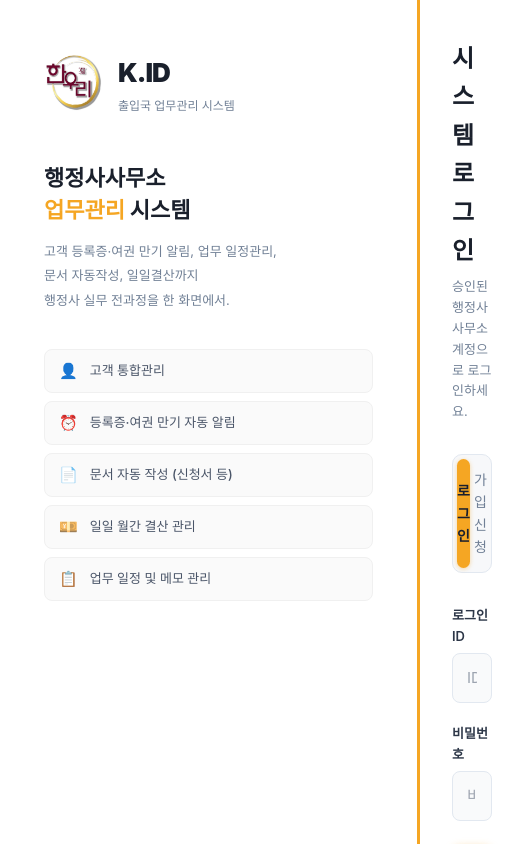
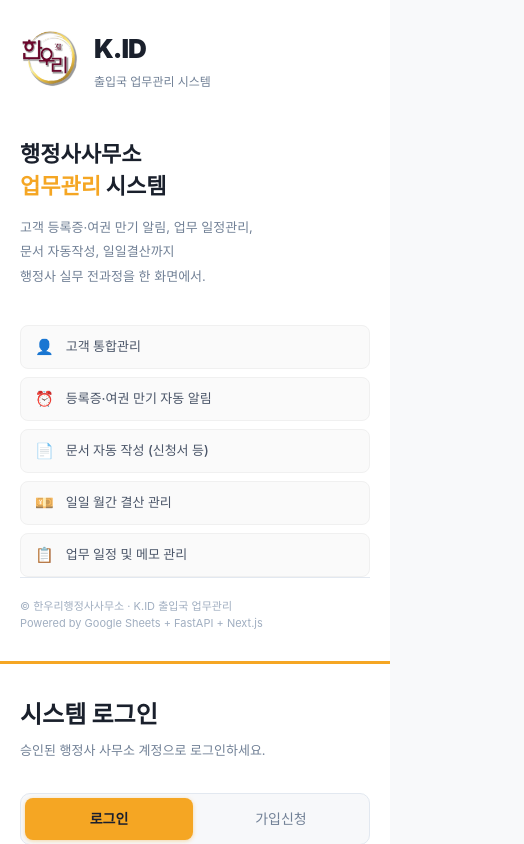
Before and after one commit to paulchan890130/hanwoory, a Next.js app in the folder frontend/: page /login in a window 390 px wide. Shown: the top 844 px of the page, 524 px wide, since content can reach past the window. Built offline with nearby package versions, Linux system fonts and the light colour scheme; a web font is replaced by a local one.

Commit message:
sync: make remote match local

```diff
--- a/frontend/app/(auth)/login/page.tsx
+++ b/frontend/app/(auth)/login/page.tsx
@@ -94,10 +94,11 @@ export default function LoginPage() {
   };
 
   return (
-    <div style={{ minHeight: "100vh", display: "flex", background: "#fff" }}>
+    <div className="login-outer" style={{ minHeight: "100vh", display: "flex", background: "#fff" }}>
 
       {/* ── 좌측 브랜딩 패널 (흰 배경, 골드 포인트) ── */}
       <div
+        className="login-left"
         style={{
           flex: "0 0 420px",
           background: "#fff",
@@ -172,6 +173,7 @@ export default function LoginPage() {
 
       {/* ── 우측 로그인 폼 (흰 배경) ── */}
       <div
+        className="login-right"
         style={{
           flex: 1,
           display: "flex",
@@ -181,7 +183,7 @@ export default function LoginPage() {
           background: "#fff",
         }}
       >
-        <div style={{ width: "100%", maxWidth: 440 }}>
+        <div className="login-inner" style={{ width: "100%", maxWidth: 440 }}>
 
           {/* 폼 헤더 */}
           <div style={{ marginBottom: 32 }}>
--- a/frontend/app/(main)/dashboard/page.tsx
+++ b/frontend/app/(main)/dashboard/page.tsx
@@ -626,9 +626,11 @@ export default function DashboardPage() {
 
   const calEvents = useMemo(
     () =>
-      Object.entries(events as Record<string, string[]>).flatMap(([date, texts]) =>
-        texts.map((text, i) => ({ id: `${date}-${i}`, title: text, date }))
-      ),
+      Object.entries(events as Record<string, string[]>).map(([date, texts]) => ({
+        id: date,
+        title: texts.filter(Boolean).join("\n"),
+        date,
+      })),
     [events]
   );
 
@@ -781,7 +783,12 @@ export default function DashboardPage() {
               aspectRatio={1.4}
               expandRows={true}
               events={calEvents}
-              dayMaxEvents={2}
+              dayMaxEvents={false}
+              eventContent={(arg) => (
+                <div style={{ fontSize: 11, padding: "1px 4px", whiteSpace: "pre-line", lineHeight: 1.4, overflow: "hidden", width: "100%" }}>
+                  {arg.event.title}
+                </div>
+              )}
               eventClick={handleCalEventClick}
               eventDidMount={handleEventDidMount}
               headerToolbar={CAL_HEADER_TOOLBAR}
--- a/frontend/app/globals.css
+++ b/frontend/app/globals.css
@@ -683,3 +683,26 @@ input[type="number"]::-webkit-outer-spin-button {
 .fc .fc-daygrid-day.cal-sat .fc-daygrid-day-number          { color: #2563EB; font-weight: 700; }
 .fc .fc-daygrid-day.cal-kr-holiday .fc-daygrid-day-number   { color: #DC2626; font-weight: 700; }
 .fc .fc-daygrid-day.cal-cn-holiday .fc-daygrid-day-number   { color: #2563EB; font-weight: 700; }
+
+/* ── 로그인 페이지 반응형 ── */
+@media (max-width: 767px) {
+  .login-outer {
+    flex-direction: column !important;
+  }
+  .login-left {
+    flex: none !important;
+    width: 100% !important;
+    border-right: none !important;
+    border-bottom: 3px solid #F5A623;
+    padding: 28px 20px !important;
+    justify-content: flex-start !important;
+  }
+  .login-right {
+    width: 100% !important;
+    padding: 32px 20px !important;
+    align-items: flex-start !important;
+  }
+  .login-inner {
+    max-width: 100% !important;
+  }
+}
```
Also changed, not shown: 2 other files (tests, documents, lock files or other folders).
